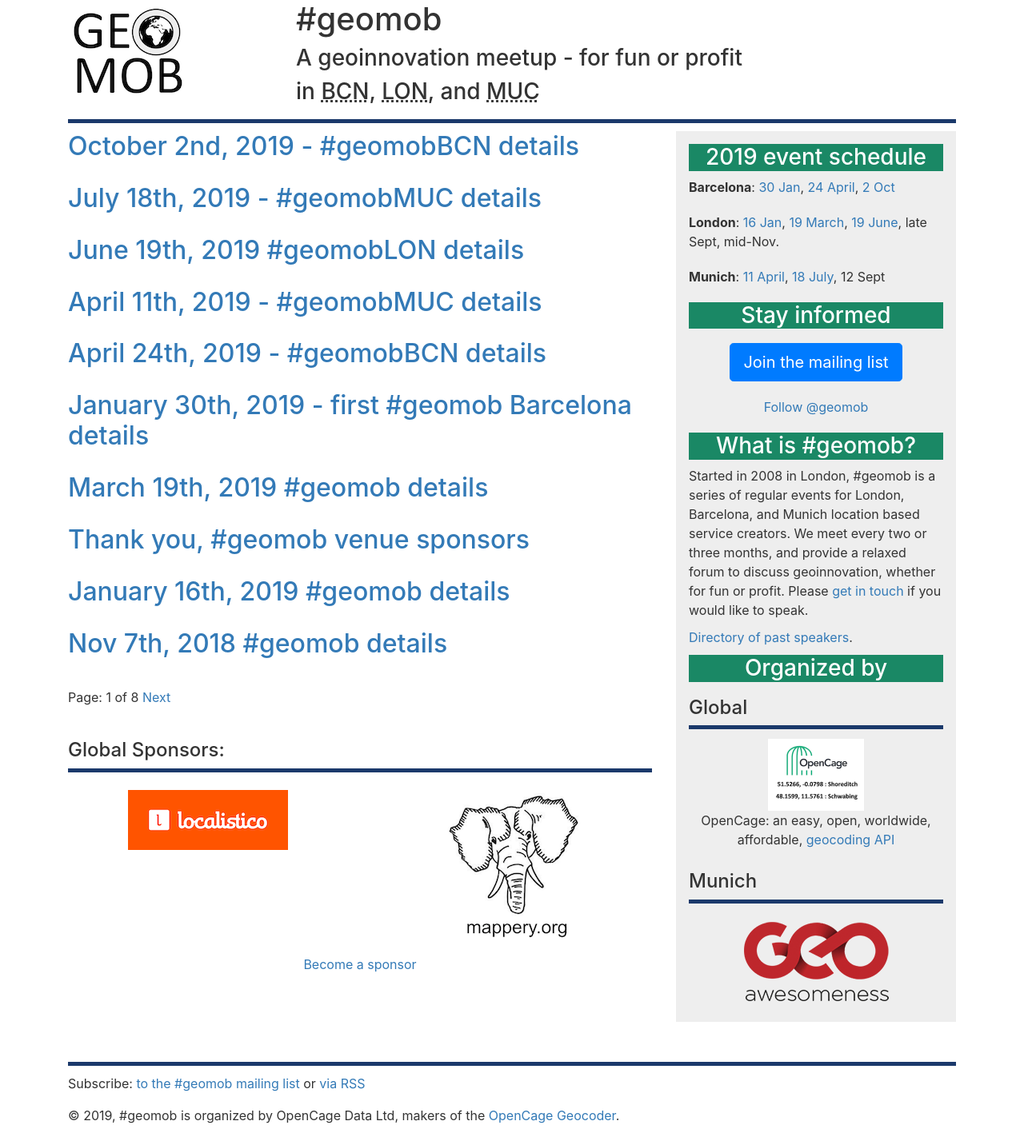
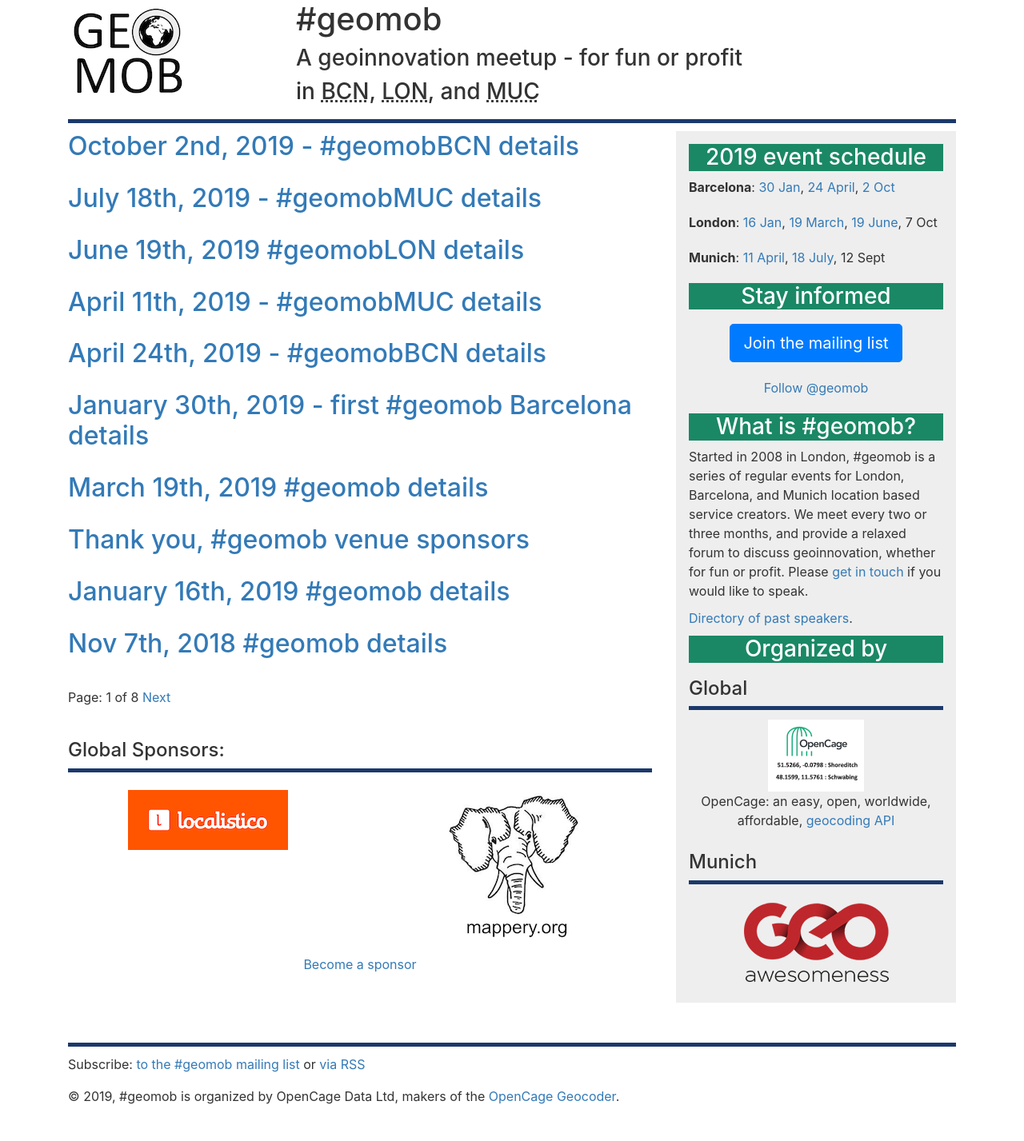
Before and after one commit to geomob/geomob-website, a Jekyll site: the page built from index.html, in a window 1280 px wide. Shown: the whole page at 80% size. Built offline with Jekyll 4.4.1, drawn with Linux system fonts in a browser that asks for light colours; the list of posts is cut into pages by our own code; comment, search, counter and statistics services are not loaded; after the commit the page ends 1403 px from its top, so only the background shows below that.

```diff
--- a/_includes/upcoming-events.html
+++ b/_includes/upcoming-events.html
@@ -11,8 +11,7 @@
     <a href="/post/jan-16th-2019-geomob-details">16 Jan</a>,
     <a href="/post/mar-19th-2019-geomob-details">19 March</a>,
     <a href="/post/june-19th-2019-geomoblon-details">19 June</a>,
-    late Sept,
-    mid-Nov.
+    7 Oct
   </div>
   <div class="p20">
     <b>Munich</b>:
```
